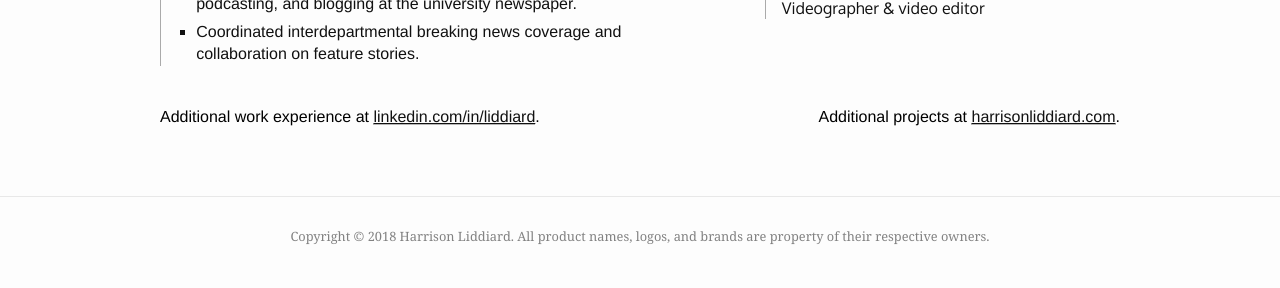
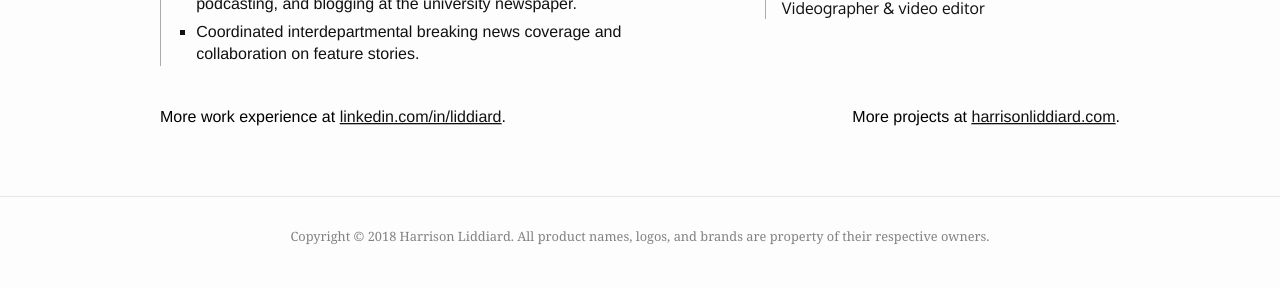
Before and after one commit to liddiard/liddiard.me, a Jekyll site: the page built from resume.md, in a window 1280 px wide. Shown: the part 1196-1484 px from the top of the page. Built offline with Jekyll 4.4.1, drawn with Linux system fonts in a browser that asks for light colours; some web fonts are replaced.

Commit message:
'additional' -> 'more'

```diff
--- a/resume.md
+++ b/resume.md
@@ -89,10 +89,10 @@ permalink: /resume/
     </section>
     <div class="more">
         <div class="experience">
-            Additional work experience at <a href="https://linkedin.com/in/liddiard/">linkedin.com/in/liddiard</a>.
+            More work experience at <a href="https://linkedin.com/in/liddiard/">linkedin.com/in/liddiard</a>.
         </div>
         <div class="projects">
-            Additional projects at <a href="http://www.harrisonliddiard.com/">harrisonliddiard.com</a>.
+            More projects at <a href="http://www.harrisonliddiard.com/">harrisonliddiard.com</a>.
         </div>
     </div>
 </section>
```
